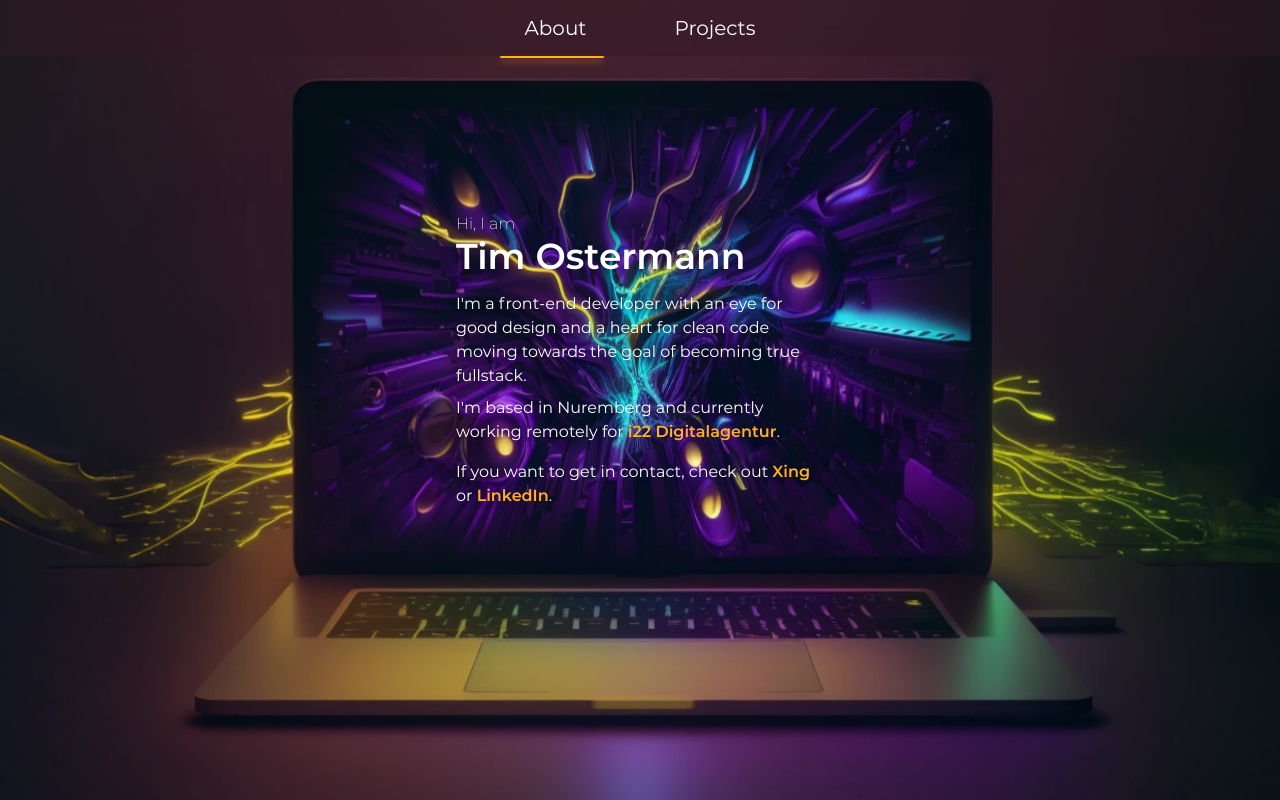
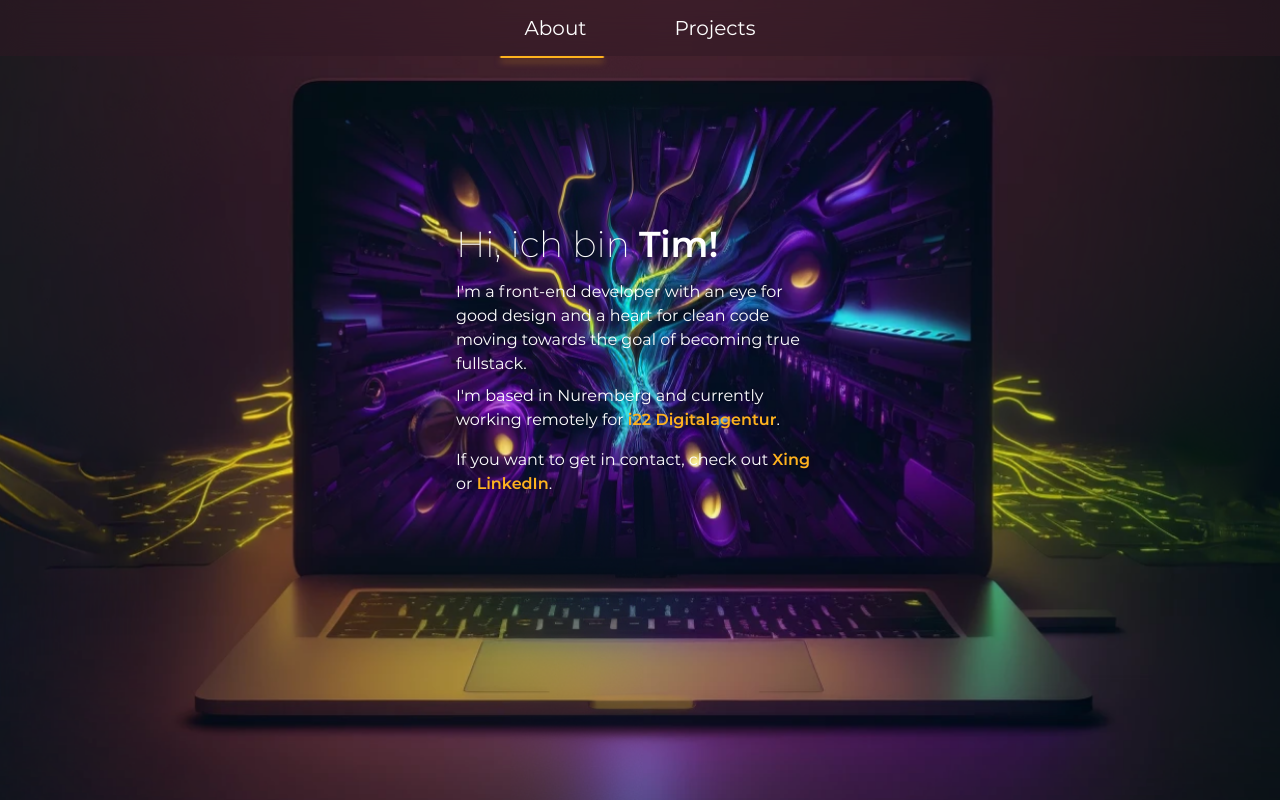
Before and after one commit to timostermann/portfolio, a SvelteKit app: page / in a window 1280 px wide. Shown: the top 800 px of the page. Built offline with nearby package versions, Linux system fonts and the light colour scheme.

Commit message:
feat: improve initial tab state

```diff
--- a/src/app.css
+++ b/src/app.css
@@ -14,10 +14,6 @@ body {
 
 * {
 	box-sizing: border-box;
-}
-
-.tab-shadow {
-	box-shadow: 0px 4px 6px 0px #feb21e80;
 }
 
 /* Fonts */
--- a/src/components/tabs.svelte
+++ b/src/components/tabs.svelte
@@ -2,14 +2,15 @@
 	import type { NavItem } from "../types";
 	import { onMount } from "svelte";
 	import cn from "classnames";
+	import { page } from "$app/stores";
 
 	export let tabItems: NavItem[];
 
-	let activeTabIndex = 0;
+	let activeTabIndex = $page.url.pathname === "/projects" ? 1 : 0;
 	let tabElements: HTMLDivElement[] = Array(tabItems.length).fill(null);
 	let tabIndicator: HTMLDivElement;
+	let initialized = false;
 
-	// TODO: smoother initial state
 	const setTabIndicatorPosition = () => {
 		if (!tabIndicator) return;
 		tabIndicator.style.transform = `translateX(${
@@ -19,6 +20,7 @@
 
 	onMount(() => {
 		setTabIndicatorPosition();
+		setTimeout(() => (initialized = true), 300);
 	});
 </script>
 
@@ -39,7 +41,10 @@
 		</div>
 	{/each}
 	<div
-		class="tab-shadow absolute -bottom-4 left-0 h-[2px] w-[100px] origin-left rounded-sm bg-amber-500 transition-transform duration-500 ease-in-out"
+		class={cn(
+			"absolute -bottom-4 left-0 h-[2px] w-[100px] origin-left rounded-sm bg-amber-500 shadow-[0_4px_6px_0_#feb21e80] transition-[transform,background-color,box-shadow] duration-500 ease-in-out",
+			{ "bg-opacity-0 shadow-transparent": !initialized }
+		)}
 		bind:this={tabIndicator}
 	/>
 </div>
--- a/src/routes/+page.svelte
+++ b/src/routes/+page.svelte
@@ -12,8 +12,9 @@
 	</picture>
 	<div class="absolute inset-0 z-[2] flex items-center justify-center">
 		<div class="flex w-full -translate-y-10 flex-col px-4 drop-shadow-md xs:w-[400px]">
-			<p class="font-extralight">Hi, I am</p>
-			<h1 class="mb-4 text-4xl font-semibold">Tim Ostermann</h1>
+			<h1 class="mb-4 text-4xl font-semibold">
+				<span class="font-extralight">Hi, ich bin </span>Tim!
+			</h1>
 			<p>
 				<span class="inline-block pb-2"
 					>I'm a front-end developer with an eye for good design and a heart for clean code moving
```
